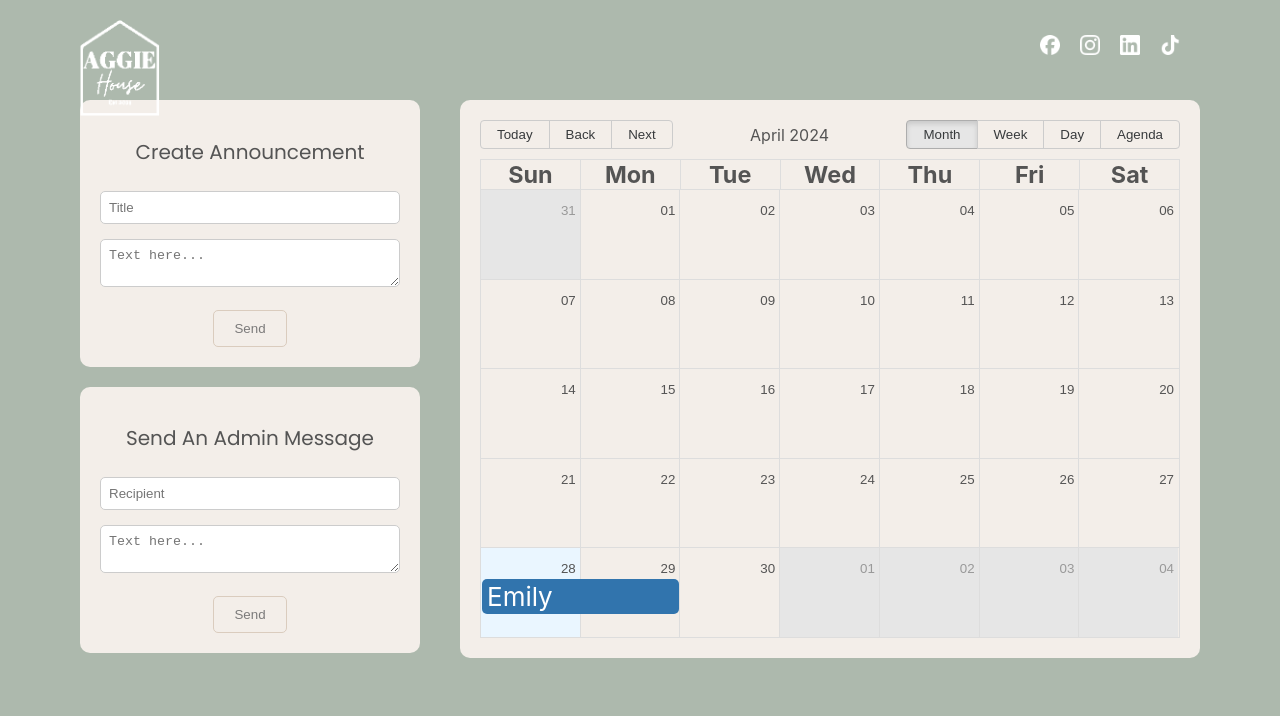
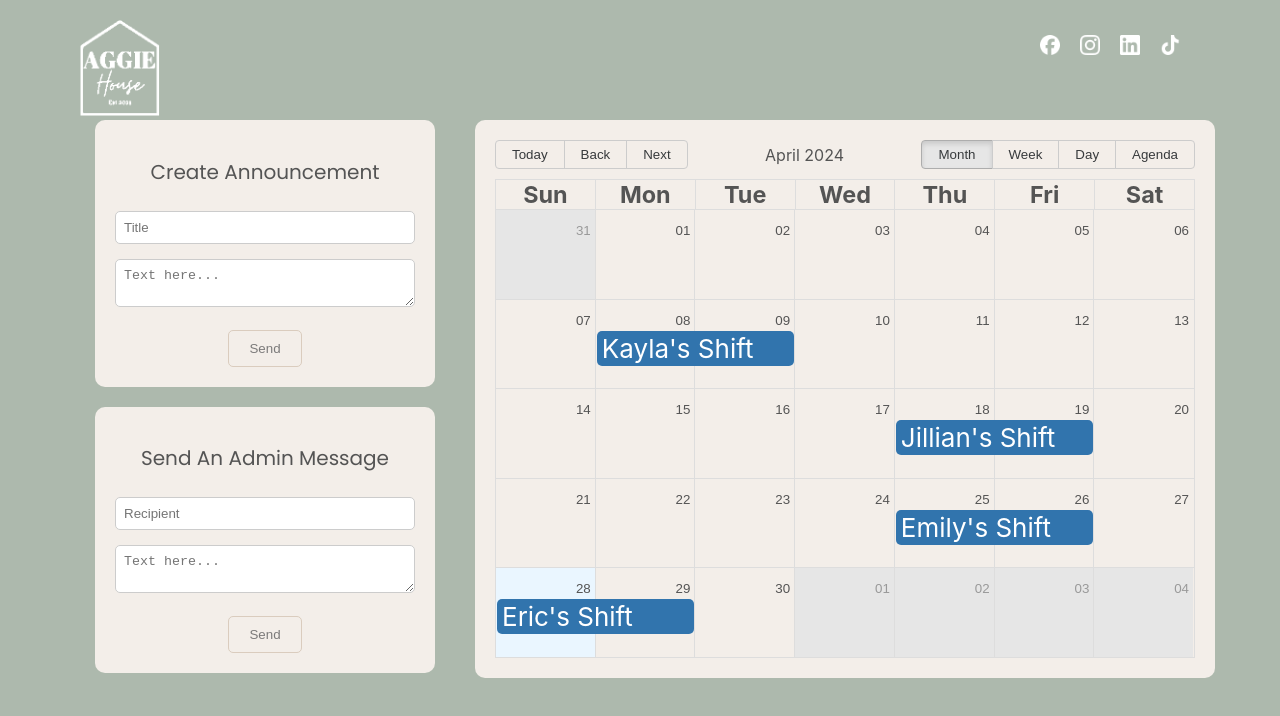
Before and after one commit to kalechip22/the-barn, a React (Create React App) app: page / in a window 1280 px wide. Both pictures are taken after a click on the button "LOGIN". Shown: the top 716 px of the page. Built offline with nearby package versions, Linux system fonts and the light colour scheme; a web font is replaced by a local one.

Commit message:
Add all calendar stuff

```diff
--- a/src/Calendar.js
+++ b/src/Calendar.js
@@ -21,10 +21,27 @@ class calendar extends Component {
       {
         start: moment().toDate(),
         end: moment().add(1, "days").toDate(),
-        title: "Emily"
-      }
+        title: "Eric's Shift"
+      },
+      {
+        start: moment().subtract(3, 'days').toDate(), // Subtracts 3 days from the current date
+        end: moment().subtract(2, 'days').toDate(),   // Subtracts 2 days from the current date (for example)
+        title: "Emily's Shift"
+      },
+      {
+        start: moment().subtract(10, 'days').toDate(), // Subtracts 3 days from the current date
+        end: moment().subtract(9, 'days').toDate(),   // Subtracts 2 days from the current date (for example)
+        title: "Jillian's Shift"
+      },
+      {
+        start: moment().subtract(20, 'days').toDate(), // Subtracts 3 days from the current date
+        end: moment().subtract(19, 'days').toDate(),   // Subtracts 2 days from the current date (for example)
+        title: "Kayla's Shift"
+      },
+      // Add more events as needed
     ]
   };
+
 
   render() {
     return (
@@ -49,7 +66,7 @@ class calendar extends Component {
           </a>
         </div>
 
-        <div className="container">
+        <div className="container" style={{marginTop: "40px", marginLeft: "30px"}}>
       {/* Left column */}
       <div className="left-column">
         {/* Announcement form */}
```
